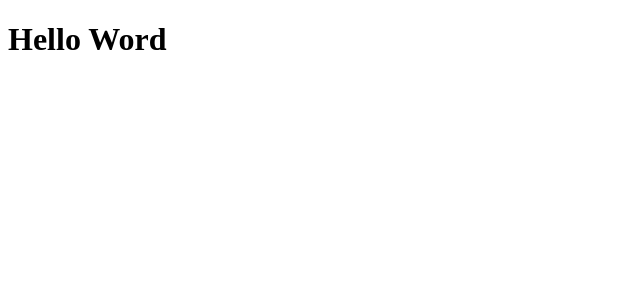
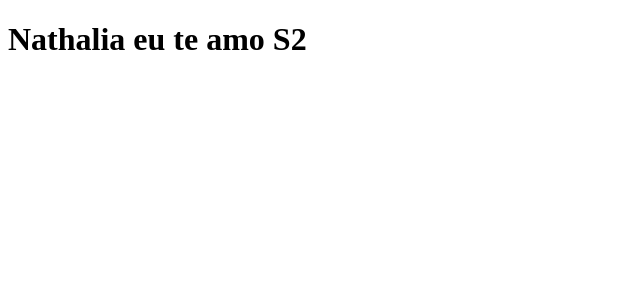
Before and after one commit to Kaioone/clone-do-clone-do-site, a Next.js app: page / in a window 1280 px wide. Shown: the top 300 px of the page, without its empty margins (0-640 px from the left). Built offline with nearby package versions, Linux system fonts and the light colour scheme.

Commit message:
Adiciona o arquivo pages/index.js

```diff
--- a/pages/index.js
+++ b/pages/index.js
@@ -1,5 +1,5 @@
 function Home(){
-    return <h1>Hello Word</h1>
+    return <h1>Nathalia eu te amo S2</h1>
 }
 
 export default Home;
```
